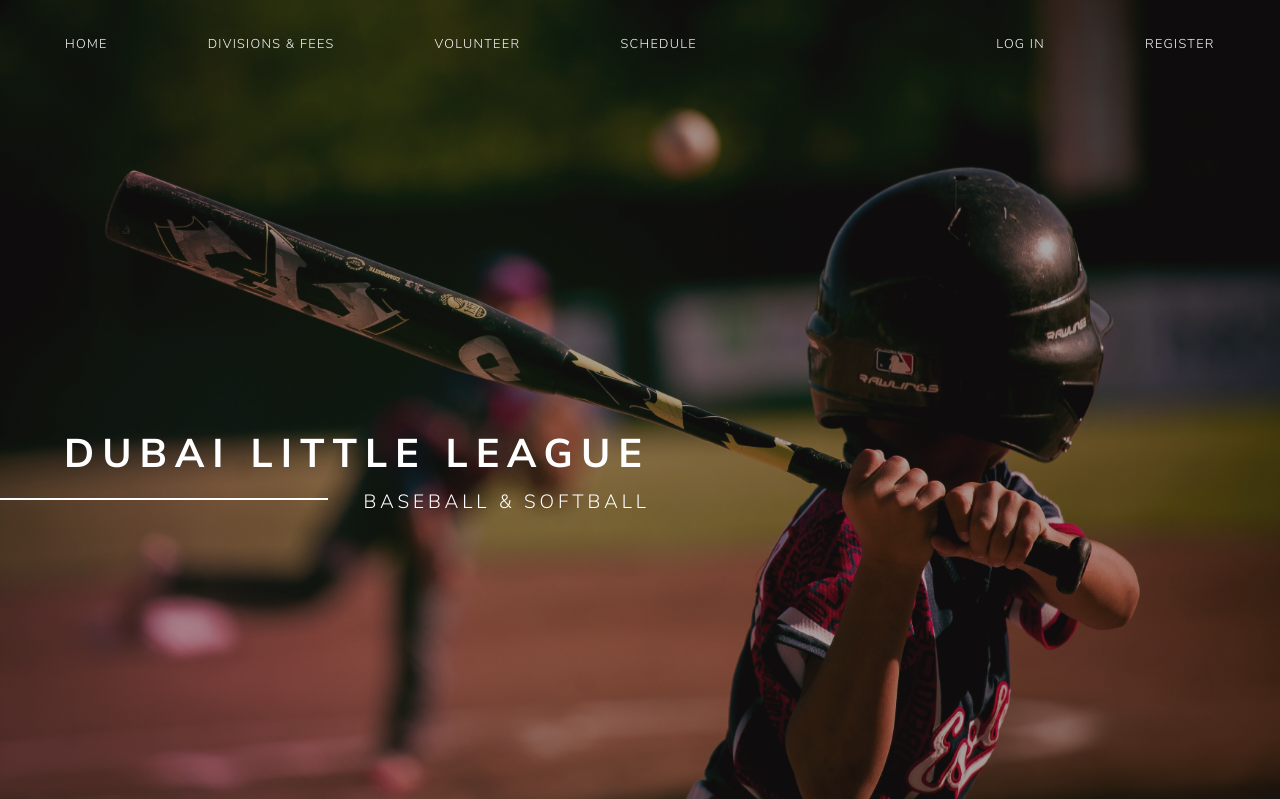
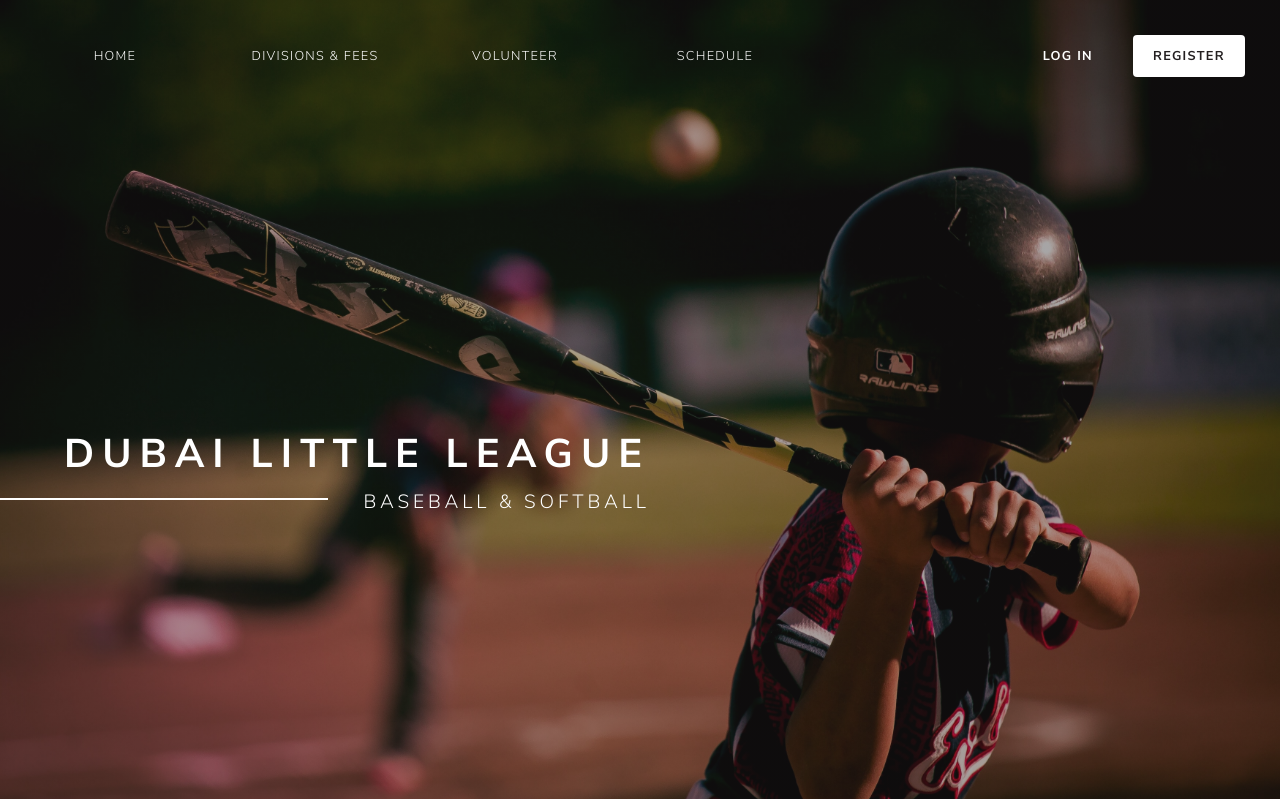
Before and after one commit to seyhankhan/dubailittleleague.netlify.app, a Flask app: page / in a window 1280 px wide. Shown: the top 799 px of the page. Run offline with Flask 2, Linux system fonts and the light colour scheme.

Commit message:
almost doneeee

```diff
--- a/static/css/main.css
+++ b/static/css/main.css
@@ -82,10 +82,11 @@ p {
   font-weight: lighter;
 }
 
-/*                                    Header                                  */
+/*                            Navigation                                       */
 .header {
   position: fixed;
   width: 100%;
+  margin-top: 20px;
 }
 
 .header ul {
@@ -97,7 +98,7 @@ p {
 .header li a {
   display: inline-block;
   text-align: center;
-  padding: 20px 50px;
+  padding: 12px 20px;
   text-decoration: none;
   text-transform: uppercase;
   font-size: 0.8em;
@@ -105,15 +106,28 @@ p {
   color: #ffffff;
 }
 
-.nav li {
+.nav li a {
   float: left;
+  min-width: 200px;
 }
 
 .account li {
   float: right;
+  margin-right: 20px;
 }
 
 .header li a:hover {
+  font-weight: bold;
+}
+
+#log-in {
+  font-weight: bold;
+}
+
+#register-button {
+  color: #231F20;
+  background-color: white;
+  border-radius: 4px;
   font-weight: bold;
 }
 
@@ -131,12 +145,14 @@ p {
 
 /*                                   Title / Subtitle                         */
 
+/* POSITION OF TITLES */
 .content {
   position: absolute;
   Top: 50%;
   left: 5%;
 }
 
+/* LINE */
 .content hr {
   width: 60%;
   border: 1px solid white;
--- a/templates/index.html
+++ b/templates/index.html
@@ -26,8 +26,8 @@
       </div>
       <div class="col-4 account">
         <ul>
-          <li><a href="#">Register</a></li>
-          <li><a href="#">Log In</a></li>
+          <li><a id="register-button" href="#">Register</a></li>
+          <li><a id="log-in" href="#">Log In</a></li>
         </ul>
       </div>
     </div>
```
